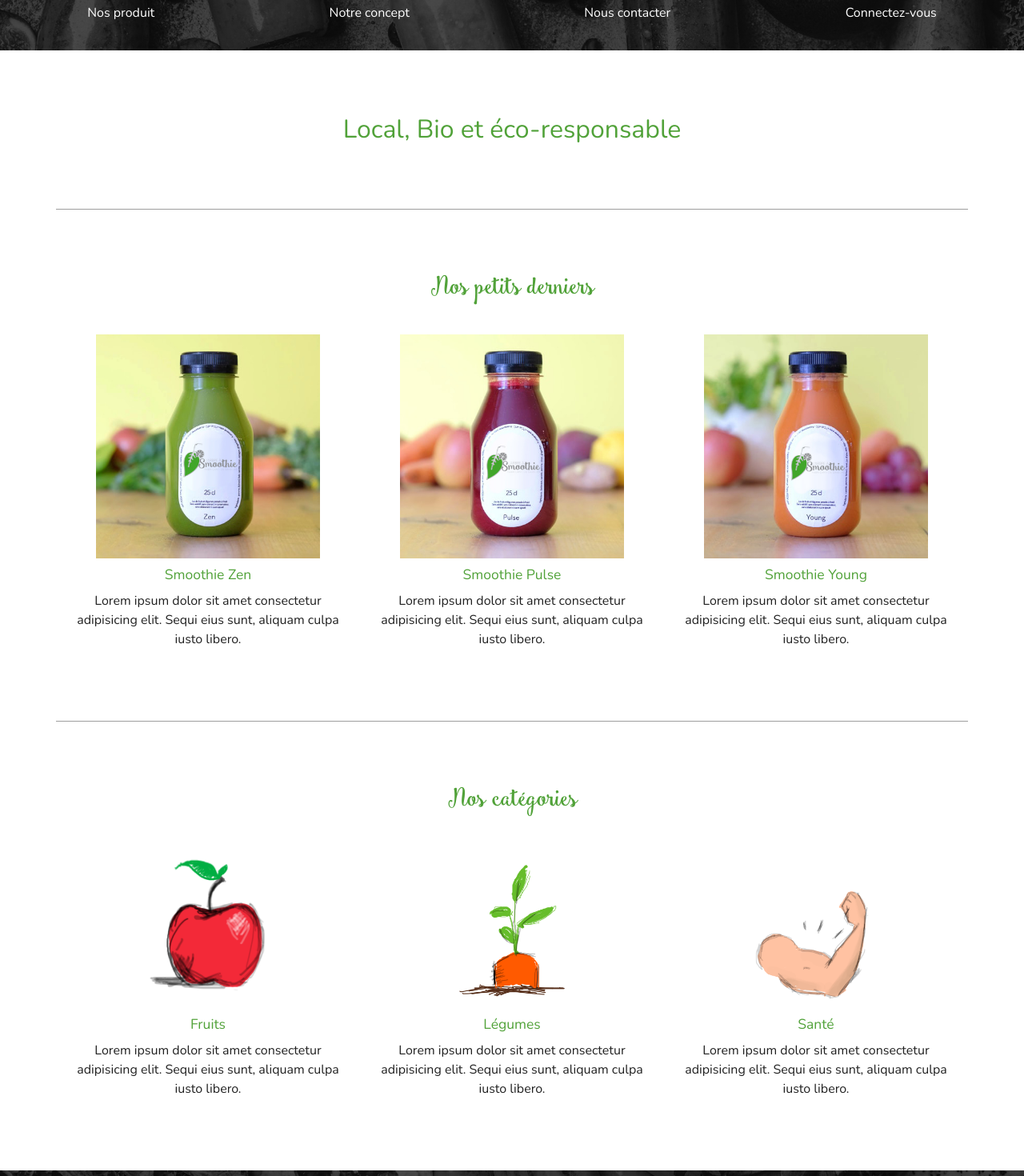
After one commit to shundaime/smoothie, a PHP site: page / in a window 1280 px wide. The commit adds this page. Shown: the part 321-1791 px from the top of the page at 80% size. Run offline with PHP 8.4, Linux system fonts and the light colour scheme; some libraries are stand-ins or nearby versions.

Commit message:
MAJ dernière version

```diff
--- a/css/style.css
+++ b/css/style.css
@@ -24,12 +24,15 @@ html {
 
 body {
     font-size: 1.6rem;
-    max-width: 1200px;
     margin: 0 auto;
     text-align: center;
     padding: 0;
+    font-family:'Nunito', sans-serif;
 }
-
+.container {
+    padding: 0 10px 40px 10px;
+    margin: 0 auto;
+}
 img {
     max-width: 100%;
 }
@@ -39,17 +42,38 @@ a {
 }
 
 ul {
-    list-style-type: none;
+    list-style: none;
+    padding: 0;
 }
-.clickUp {
-    background-color: #64b5f6;
-    width: 150px;
-    padding: 5px 20px;
-    margin: 0 auto;
+
+
+h1, h2, h3 {
+    color: #51A239;
+}
+
+h1 {
+    padding: 80px 0;
+    margin: 0 2em;
 }
 
 h2 {
     font-family: 'Smoothie Shoppe';
+    padding: 80px 0 40px 0;
+    font-size: 3rem;
+    margin: 0;
+    border-top: 1px solid #9e9e9e;
+}
+
+h3 {
+    margin: 0;
+    padding: 10px 0;
+}
+p {
+    color: #212121;
+}
+
+.last-products, .categories {
+    padding-bottom: 40px;
 }
 /* HEADER ***********/
 header {
@@ -57,52 +81,90 @@ header {
     background-size: cover;
     background-repeat:no-repeat;
 }
-
+nav {
+    padding-bottom: 20px;
+}
+header img {
+    padding-top: 20px;
+}
+header a {
+    color: white;
+}
+header li {
+    padding: 5px 0;
+}
 
 
 /* MAIN ****************************************************/
-#main-container {
-    padding: 15px 30px;
-}
-section ul {
-    padding: 0;
-}
-/* SERVICES ***********/
-#myServices {
-    background-color: #eceff1;
-}
-/* PRMOTION ***********/
-#promotion {
-    background-color: #ffd54f;
-}
+/* PETITS DERNIERS **********/
 
-/* PRODUCTS ***********/
-#products {
-    background-color:  #eceff1;
-}
-
-/* ARTICLES **********/
-#articles {
-    background-color: #ffd54f;
+.last-products img {
+    width: 280px;
 }
 .nous li img{
     width: 50%;
     border-radius: 5em;
     border: solid black;
 }
+article {
+    margin-bottom: 40px;
+    padding: 0 20px;
+}
 
 
+/* CATEGORIES *******/
+.categories img {
+    width: 175px;
+}
 /* FOOTER ***********/
 footer {
-    background-color: lightgray;
+    background: linear-gradient(rgba(0, 0, 0, 0.7), rgba(0, 0, 0, 0.7)), url("../assets/headerVincent/image-header.jpg");
+    background-size: cover;
+    background-repeat:no-repeat;
+    padding: 10px 0;
 }
 footer img {
     width: 100px
 }
+footer p {
+    color: white;
+    font-size: 0.95rem;
+}
+
+/* MEDIA QUERY ************************************/
 
 
-@media screen and (min-width:720px){
+@media screen and (min-width:768px){
 
+/* HOME ***************************/
+.container {
+    margin: 0 auto;
+    padding: 0;
+}
+/* header ***********/
+header {
+    display: flex;
+    flex-direction: column;
+}
+nav ul {
+    display: flex;
+    justify-content: space-around;
+}
+/* last products ****/
+.last-products, .categories {
+    display: flex;
+    flex-wrap: wrap;
+}
+h2 {
+    flex-basis: 100%;
+}
+article {
+    flex: 1;
+}
+.categories {
+    align-items: flex-end;
+}
+/* NOTRE CONCEPT ******************/
 .nous{
     display: flex;
 }
@@ -115,4 +177,12 @@ footer img {
 
     max-width: 20em;
 }
+
+/* footer *****************/
+footer p {
+    font-size: 1.3rem;
 }
+footer img {
+    width: 140px;
+}
+}
--- /dev/null
+++ b/index.html
@@ -0,0 +1,98 @@
+<!DOCTYPE html>
+<html>
+	<head>
+		<title>Smoothie Maker</title>
+		<meta charset="utf-8" />
+		<meta name="viewport" content="width=device-width, initial-scale=1.0" />
+
+		<link href="https://fonts.googleapis.com/css?family=Nunito" rel="stylesheet">
+		<link rel="stylesheet" href="https://stackpath.bootstrapcdn.com/bootstrap/4.1.3/css/bootstrap.min.css" integrity="sha384-MCw98/SFnGE8fJT3GXwEOngsV7Zt27NXFoaoApmYm81iuXoPkFOJwJ8ERdknLPMO" crossorigin="anonymous">
+        <link rel="stylesheet" href="https://use.fontawesome.com/releases/v5.6.1/css/all.css" integrity="sha384-gfdkjb5BdAXd+lj+gudLWI+BXq4IuLW5IT+brZEZsLFm++aCMlF1V92rMkPaX4PP" crossorigin="anonymous">
+		<link rel="stylesheet" type="text/css" href="css/normalize.css" media="all" />
+		<link rel="stylesheet" type="text/css" href="css/style.css" media="screen" />
+	</head>
+	<body>
+		<!--HEADER-->
+		<header>
+            <a href="#"><img src="assets/logo/desktop-logo.png"></a>
+			<nav>
+				<ul>
+					<li><a href="#">Nos produit</a></li>
+					<li><a href="#">Notre concept</a></li>
+					<li><a href="#">Nous contacter</a></li>
+					<li><a href="#">Connectez-vous</a></li>
+				</ul>
+            </nav>
+		</header>
+		<!--MAIN CONTENT-->
+		<main class="container">
+            <h1>Local, Bio et éco-responsable</h1>
+            <section class="last-products">
+            <h2>Nos petits derniers</h2>
+
+                <article>
+                    <ul>
+                        <li><a href="#"><img src="assets/img_produit/nos-jus-zen.jpg"></a></li>
+                        <li><a href="#"><h3>Smoothie Zen</h3></a></li>
+                        <li><a href="#"><p>Lorem ipsum dolor sit amet consectetur adipisicing elit. Sequi eius sunt, aliquam culpa iusto libero.</p></a></li>
+                    </ul>
+                </article>
+                <article>
+                    <ul>
+                        <li><a href="#"><img src="assets/img_produit/nos-jus-pulse.jpg"></a></li>
+                        <li><a href="#"><h3>Smoothie Pulse</h3></a></li>
+                        <li><a href="#"><p>Lorem ipsum dolor sit amet consectetur adipisicing elit. Sequi eius sunt, aliquam culpa iusto libero.</p></a></li>
+                    </ul>
+                </article>
+                <article>
+                    <ul>
+                        <li><a href="#"><img src="assets/img_produit/nos-jus-young.jpg"></a></li>
+                        <li><a href="#"><h3>Smoothie Young</h3></a></li>
+                        <li><a href="#"><p>Lorem ipsum dolor sit amet consectetur adipisicing elit. Sequi eius sunt, aliquam culpa iusto libero.</p></a></li>
+                    </ul>
+                </article>
+            </section>
+
+            <section class="categories">
+            <h2>Nos catégories</h2>
+            <article>
+                    <ul>
+                        <li><a href="#"><img src="assets/iconVincent/fruit.png"></a></li>
+                        <li><a href="#"><h3>Fruits</h3></a></li>
+                        <li><a href="#"><p>Lorem ipsum dolor sit amet consectetur adipisicing elit. Sequi eius sunt, aliquam culpa iusto libero.</p></a></li>
+                    </ul>
+                </article>
+                <article>
+                    <ul>
+                        <li><a href="#"><img src="assets/iconVincent/legume.png"></a></li>
+                        <li><a href="#"><h3>Légumes</h3></a></li>
+                        <li><a href="#"><p>Lorem ipsum dolor sit amet consectetur adipisicing elit. Sequi eius sunt, aliquam culpa iusto libero.</p></a></li>
+                    </ul>
+                </article>
+                <article>
+                    <ul>
+                        <li><a href="#"><img src="assets/iconVincent/sport.png"></a></li>
+                        <li><a href="#"><h3>Santé</h3></a></li>
+                        <li><a href="#"><p>Lorem ipsum dolor sit amet consectetur adipisicing elit. Sequi eius sunt, aliquam culpa iusto libero.</p></a></li>
+                    </ul>
+                </article>
+            </section>
+
+		</main>
+		<!--FOOTER-->
+		<footer>
+		<div id="footerLogo">
+            <a href="#">
+			<img src="assets/logo/desktop-logo.png">
+            </a>
+        </div>
+        <div class="footerText">
+            <p>2018 &copy; Tous droits réservés Vincent, Melissa aka Mel, Guillaume et Badiss</p>
+        </div>
+
+		</footer>
+		<script src="https://stackpath.bootstrapcdn.com/bootstrap/4.1.3/js/bootstrap.min.js" integrity="sha384-ChfqqxuZUCnJSK3+MXmPNIyE6ZbWh2IMqE241rYiqJxyMiZ6OW/JmZQ5stwEULTy" crossorigin="anonymous"></script>
+		<script src="https://code.jquery.com/jquery-3.3.1.js" integrity="sha384-q8i/X+965DzO0rT7abK41JStQIAqVgRVzpbzo5smXKp4YfRvH+8abtTE1Pi6jizo" crossorigin="anonymous"></script>
+		<script src="https://cdnjs.cloudflare.com/ajax/libs/popper.js/1.14.3/umd/popper.min.js" integrity="sha384-ZMP7rVo3mIykV+2+9J3UJ46jBk0WLaUAdn689aCwoqbBJiSnjAK/l8WvCWPIPm49" crossorigin="anonymous"></script>
+	</body>
+</html>
```
Also changed, not shown: connexionUser/connexion.html (+12 -6 lines), form/form_data.html (+11 -8 lines), products/form.php (deleted, +0 -24 lines), products/formData.js (deleted, +0 -46 lines), products/form_data.html (deleted, +0 -60 lines), DOCUMENTS_Smoothie/desktop.jpg (deleted), css/normalize.css (added), 2 other files.
